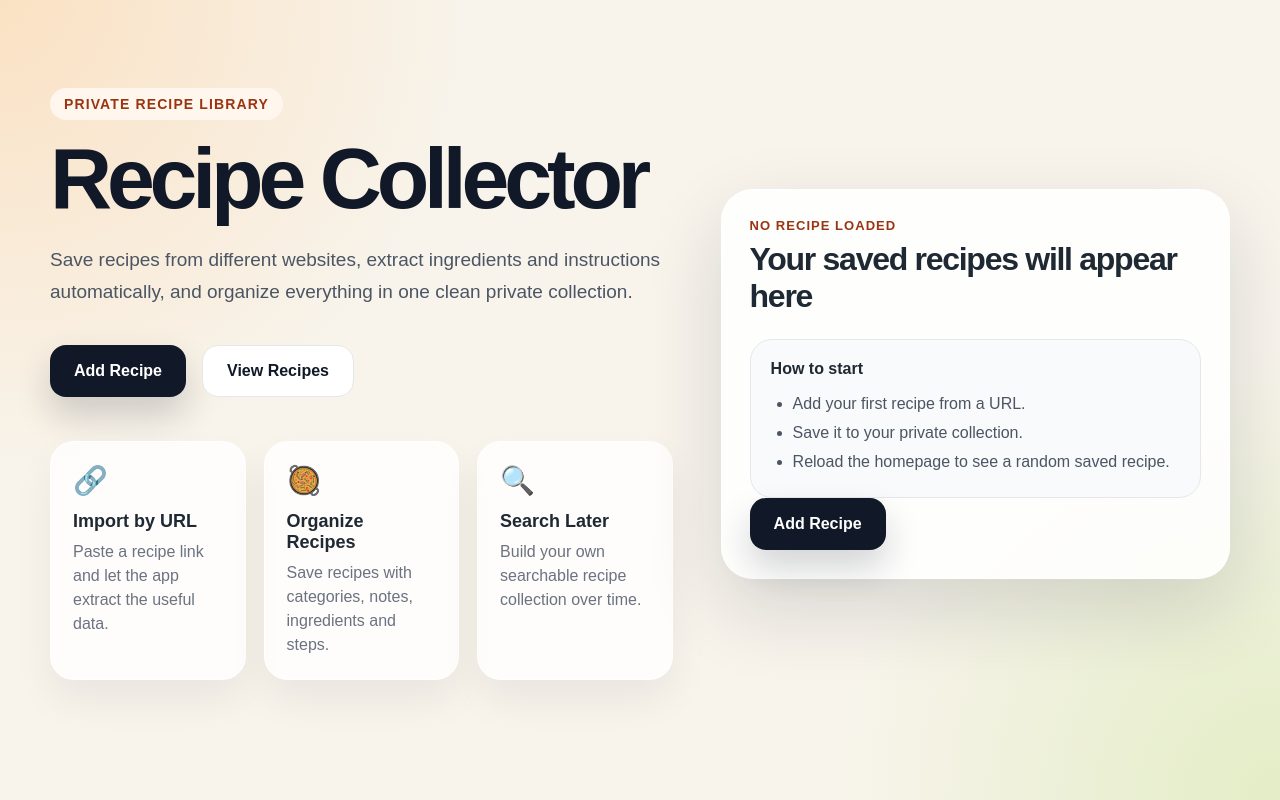
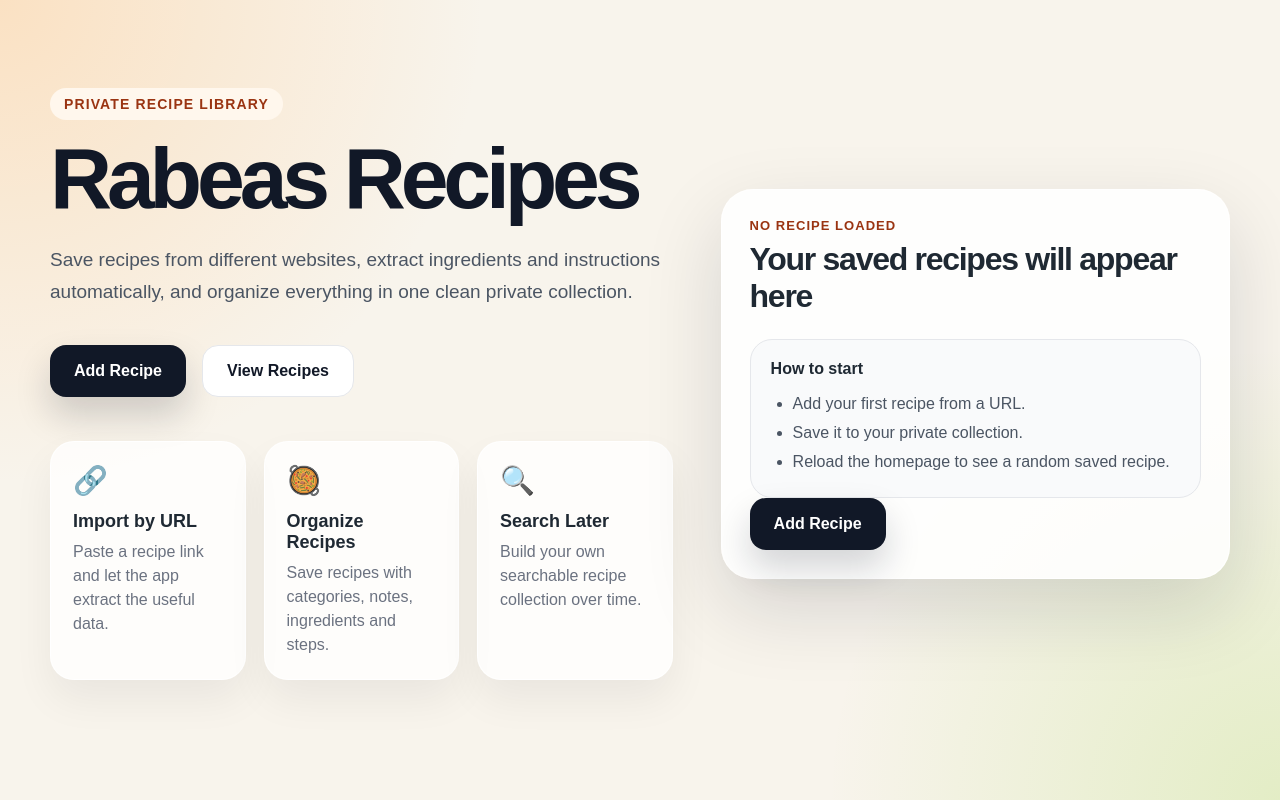
Before and after one commit to Phil-gy/Projects, a Next.js app in the folder multi_language/recipe_collector/frontend/: page / in a window 1280 px wide. Built offline with nearby package versions, Linux system fonts and the light colour scheme; no server answers.

Commit message:
Change title from 'Recipe Collector' to 'Rabeas Recipes'

```diff
--- a/multi_language/recipe_collector/frontend/app/page.tsx
+++ b/multi_language/recipe_collector/frontend/app/page.tsx
@@ -24,7 +24,7 @@ export default async function HomePage() {
         <div className="heroContent">
           <p className="eyebrow">Private Recipe Library</p>
 
-          <h1>Recipe Collector</h1>
+          <h1>Rabeas Recipes</h1>
 
           <p className="subtitle">
             Save recipes from different websites, extract ingredients and
```
